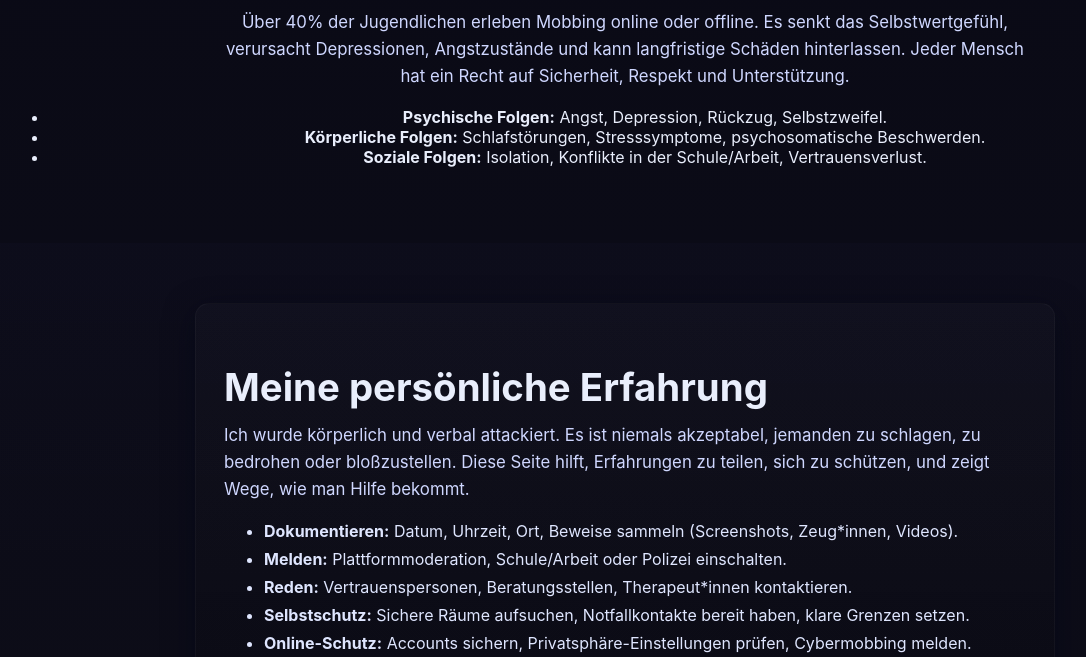
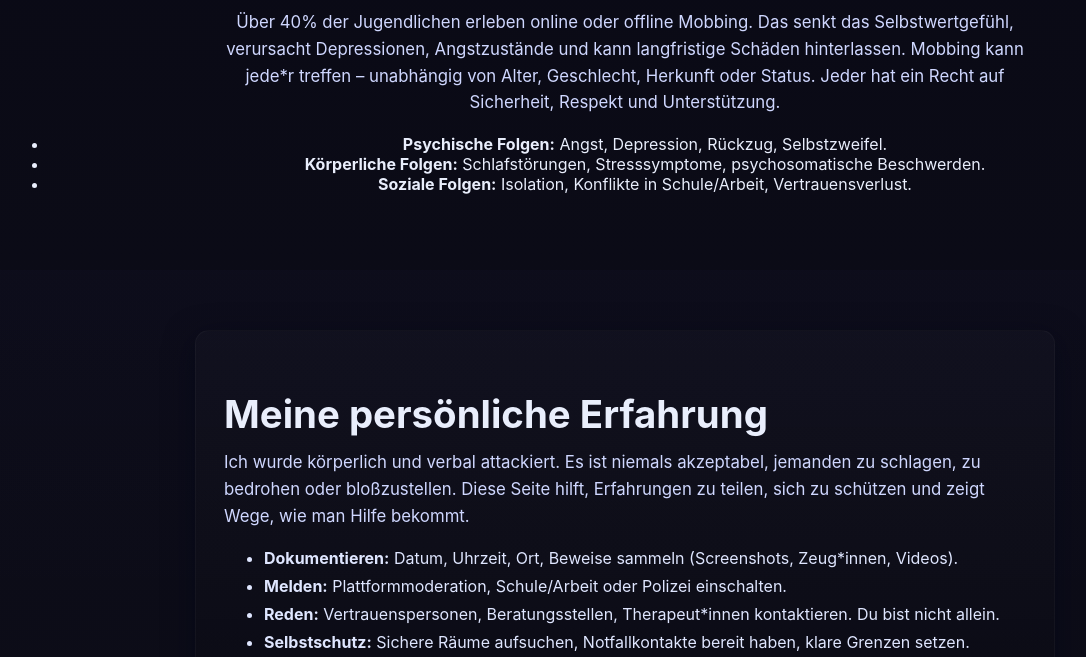
Before and after one commit to ZFGFD/MinuStopTheHate, a plain HTML site: page index.html in a window 1280 px wide. Shown: the part 621-1278 px from the top of the page, without its empty margins (15-1101 px from the left). Drawn offline with Linux system fonts and the light colour scheme.

Commit message:
Refine text and improve clarity in index.html

```diff
--- a/index.html
+++ b/index.html
@@ -8,6 +8,7 @@
 </head>
 <body>
 
+<!-- HERO -->
 <header class="hero">
   <h1 class="title glow">STOP HATE</h1>
   <p class="subtitle large">
@@ -16,30 +17,32 @@
   <button class="btn btn-wave" onclick="scrollToSection('#info')">Mehr erfahren</button>
 </header>
 
+<!-- INFO -->
 <section id="info" class="section">
   <h2 class="section-title glow-big">Warum Mobbing zerstört</h2>
   <p class="section-text large">
-    Über 40% der Jugendlichen erleben Mobbing online oder offline. Es senkt das Selbstwertgefühl, verursacht Depressionen, Angstzustände und kann langfristige Schäden hinterlassen.
-    Jeder Mensch hat ein Recht auf Sicherheit, Respekt und Unterstützung.
+    Über 40% der Jugendlichen erleben online oder offline Mobbing. Das senkt das Selbstwertgefühl, verursacht Depressionen, Angstzustände und kann langfristige Schäden hinterlassen.
+    Mobbing kann jede*r treffen – unabhängig von Alter, Geschlecht, Herkunft oder Status. Jeder hat ein Recht auf Sicherheit, Respekt und Unterstützung.
   </p>
   <ul class="info-list">
     <li><strong>Psychische Folgen:</strong> Angst, Depression, Rückzug, Selbstzweifel.</li>
     <li><strong>Körperliche Folgen:</strong> Schlafstörungen, Stresssymptome, psychosomatische Beschwerden.</li>
-    <li><strong>Soziale Folgen:</strong> Isolation, Konflikte in der Schule/Arbeit, Vertrauensverlust.</li>
+    <li><strong>Soziale Folgen:</strong> Isolation, Konflikte in Schule/Arbeit, Vertrauensverlust.</li>
   </ul>
 </section>
 
+<!-- TESTIMONY -->
 <section id="testimony" class="section accent">
   <div class="card">
     <h2 class="section-title glow-small">Meine persönliche Erfahrung</h2>
     <p class="section-text large">
       Ich wurde körperlich und verbal attackiert. Es ist niemals akzeptabel, jemanden zu schlagen, zu bedrohen oder bloßzustellen.
-      Diese Seite hilft, Erfahrungen zu teilen, sich zu schützen, und zeigt Wege, wie man Hilfe bekommt.
+      Diese Seite hilft, Erfahrungen zu teilen, sich zu schützen und zeigt Wege, wie man Hilfe bekommt.
     </p>
     <ul class="support-list">
       <li><strong>Dokumentieren:</strong> Datum, Uhrzeit, Ort, Beweise sammeln (Screenshots, Zeug*innen, Videos).</li>
       <li><strong>Melden:</strong> Plattformmoderation, Schule/Arbeit oder Polizei einschalten.</li>
-      <li><strong>Reden:</strong> Vertrauenspersonen, Beratungsstellen, Therapeut*innen kontaktieren.</li>
+      <li><strong>Reden:</strong> Vertrauenspersonen, Beratungsstellen, Therapeut*innen kontaktieren. Du bist nicht allein.</li>
       <li><strong>Selbstschutz:</strong> Sichere Räume aufsuchen, Notfallkontakte bereit haben, klare Grenzen setzen.</li>
       <li><strong>Online-Schutz:</strong> Accounts sichern, Privatsphäre-Einstellungen prüfen, Cybermobbing melden.</li>
     </ul>
@@ -50,6 +53,7 @@
   </div>
 </section>
 
+<!-- HELP -->
 <section id="help" class="section dark">
   <h2 class="section-title glow-big">Hilfe & Ressourcen</h2>
   <p class="section-text large">
@@ -66,7 +70,7 @@
     </div>
     <div class="resource">
       <h3>Reden</h3>
-      <p>Vertraute Personen, Beratungsstellen, professionelle Hilfe kontaktieren.</p>
+      <p>Vertraute Personen, Beratungsstellen, professionelle Hilfe kontaktieren. Niemand ist allein.</p>
     </div>
     <div class="resource">
       <h3>Selbsthilfe</h3>
```
